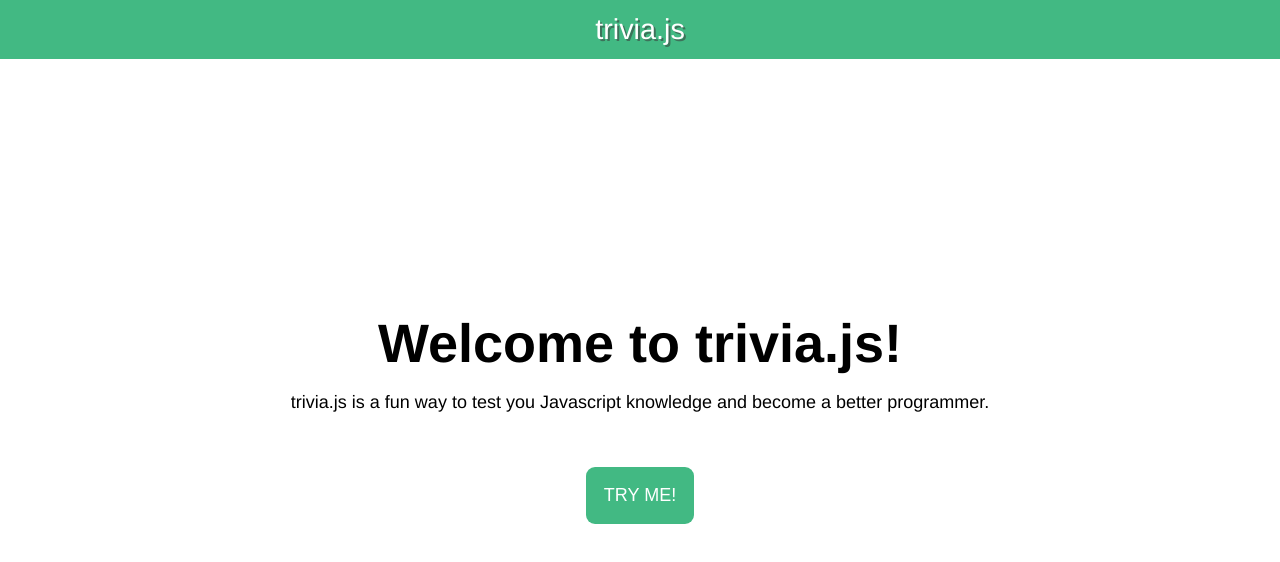
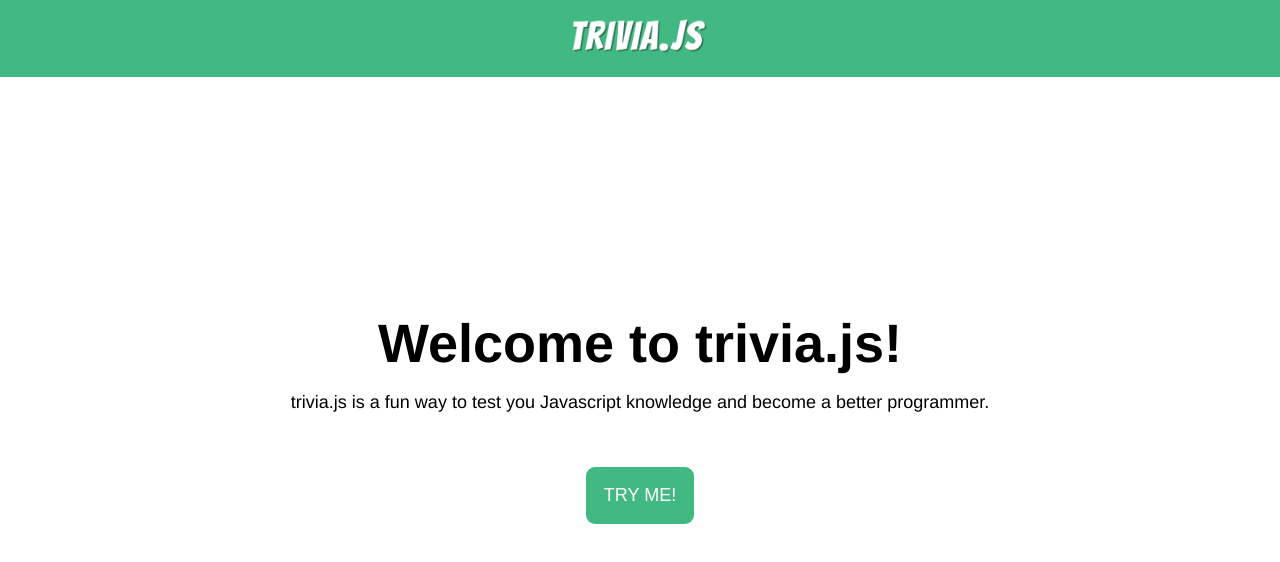
Before and after one commit to smonusbonus/trivia-js, a Vue app: page / in a window 1280 px wide. Shown: the top 562 px of the page. Built offline with nearby package versions, Linux system fonts and the light colour scheme.

Commit message:
Add new logo

```diff
--- a/src/components/Hello.vue
+++ b/src/components/Hello.vue
@@ -2,7 +2,7 @@
   <div class="hello">
     <header>
       <span class="score" v-if="game.hasStarted">Total score: {{ game.totalScore }}</span>
-      <span class="logo">trivia.js</span>
+      <span class="logo"><img src="../assets/logo.png" alt="trivia.js logo"></span>
       <span class="time" v-if="game.hasStarted">Time left: <strong>{{ game.timeLeft / 1000 }}</strong></span>
     </header>
     <div class="welcome-message" v-if="!game.hasStarted">
@@ -157,13 +157,17 @@ header {
 header span {
   flex-grow: 1;
   flex-basis: 33.33%;
+  padding-top: 0.5rem;
 }
 
 .logo {
-  font-size: 1.6rem;
-  line-height: 1.3rem;
-  text-shadow: 2px 2px 0 #3d725a;
+  padding-top: 0;
   text-align: center;
+}
+
+.logo img {
+  width: auto;
+  height: 2rem;
 }
 
 .time {
```
Also changed, not shown: src/assets/logo.png (added).
